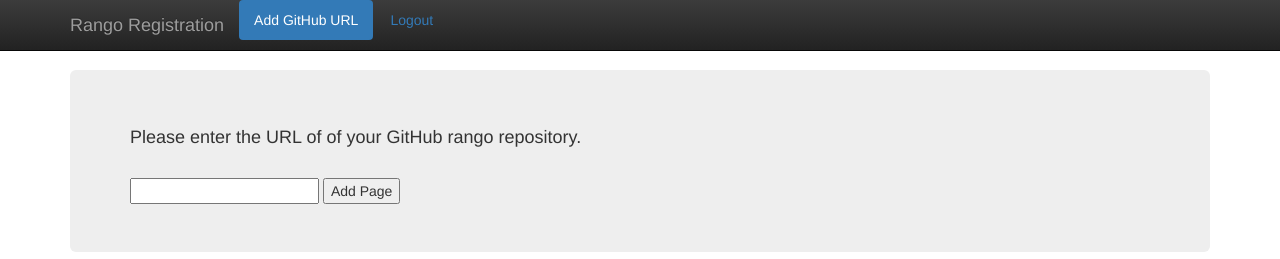
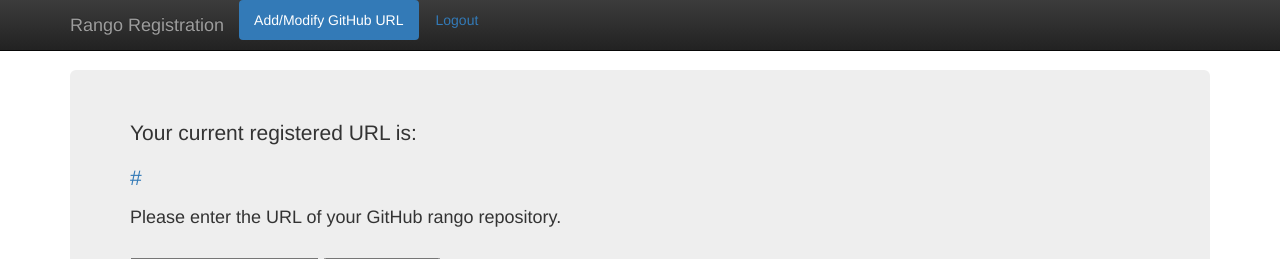
Before and after one commit to gerac83/rango_registration, a Django app: template rango_reg/templates/regapp/github.html in a window 1280 px wide. Shown: the top 259 px of the page. Run offline with Django 3.2, Linux system fonts and the light colour scheme; a user stored in the database is signed in; tables that the repository leaves empty hold one stand-in row (values such as "Sample post"); the template is opened without the code that fills it: values that come from a table or form of the project are taken from there, most other values are stand-ins (such as "Sample title", 1, 10 or a date in 2020); some libraries are stand-ins or nearby versions.

```diff
--- a/rango_reg/regapp/forms.py
+++ b/rango_reg/regapp/forms.py
@@ -16,7 +16,7 @@ class UserForm(forms.ModelForm):
 #        fields = ('website',)
 
 class GithubForm(forms.ModelForm):
-    url = forms.URLField(max_length=200, help_text="Please enter the URL of of your GitHub rango repository.")
+    url = forms.URLField(max_length=200, help_text="Please enter the URL of your GitHub rango repository.")
 
     class Meta:
         model = GitHub
--- a/rango_reg/regapp/models.py
+++ b/rango_reg/regapp/models.py
@@ -12,4 +12,4 @@ class UserProfile(models.Model):
 
 class GitHub(models.Model):
     userid = models.CharField(max_length=8)
-    url = models.URLField()
+    url = models.URLField(default='None')
--- a/rango_reg/regapp/views.py
+++ b/rango_reg/regapp/views.py
@@ -80,7 +80,8 @@ def github(request):
         else:
             print form.errors
 
-    context_dict = {'form':form, 'gitadded': githubQ}
+    ghobj = GitHub.objects.filter(userid=current_user)
+    context_dict = {'form':form, 'gitadded': githubQ, 'github_url': ghobj[0].url}
     return render(request, 'regapp/github.html', context_dict)
 
 @login_required
--- a/rango_reg/templates/regapp/base.html
+++ b/rango_reg/templates/regapp/base.html
@@ -39,7 +39,7 @@
 		  <ul class="nav navbar-nav">
 			{% if user.is_authenticated %}
 				<ul class="nav nav-pills pull-right">
-				  <li class="active"><a href="{% url 'github' %}">Add GitHub URL</a></li>
+				  <li class="active"><a href="{% url 'github' %}">Add/Modify GitHub URL</a></li>
 				  <li><a href="{% url 'logout' %}?next=/regapp/">Logout</a></li>
 				</ul>
 			{% else %}
--- a/rango_reg/templates/regapp/github.html
+++ b/rango_reg/templates/regapp/github.html
@@ -9,12 +9,15 @@
       {% if gitadded  %}
         <h2 class="display-6">Thanks!<br /></h2>
         <br />
-        <p>Your URL has been saved successfully! You should receive shortly a confirmation e-mail!</p>
+        <p>Your URL has been saved successfully! Your registered GitHub URL is:</p>
         <br />
+        <p>{{ github_url }}</p>
         <div>
           <p><a class="btn btn-lg btn-success" href="{% url 'logout' %}?next=/regapp/" role="button">Logout</a></p>
         </div>
       {% else %}
+        <p>Your current registered URL is:</p>
+        <p><a href="{{ github_url }}">{{ github_url }}</a></p>
         <form id="github_form" method="post" action="/regapp/github/">
             {% csrf_token %}
             {% for field in form.visible_fields %}
@@ -22,7 +25,7 @@
                 <br />
                 {{ field }}
             {% endfor %}
-            <input type="submit" name="submit" value="Add Page" />
+            <input type="submit" name="submit" value="Add/Modify URL" />
         </form>
       {% endif %}
 {% endblock %}
```
